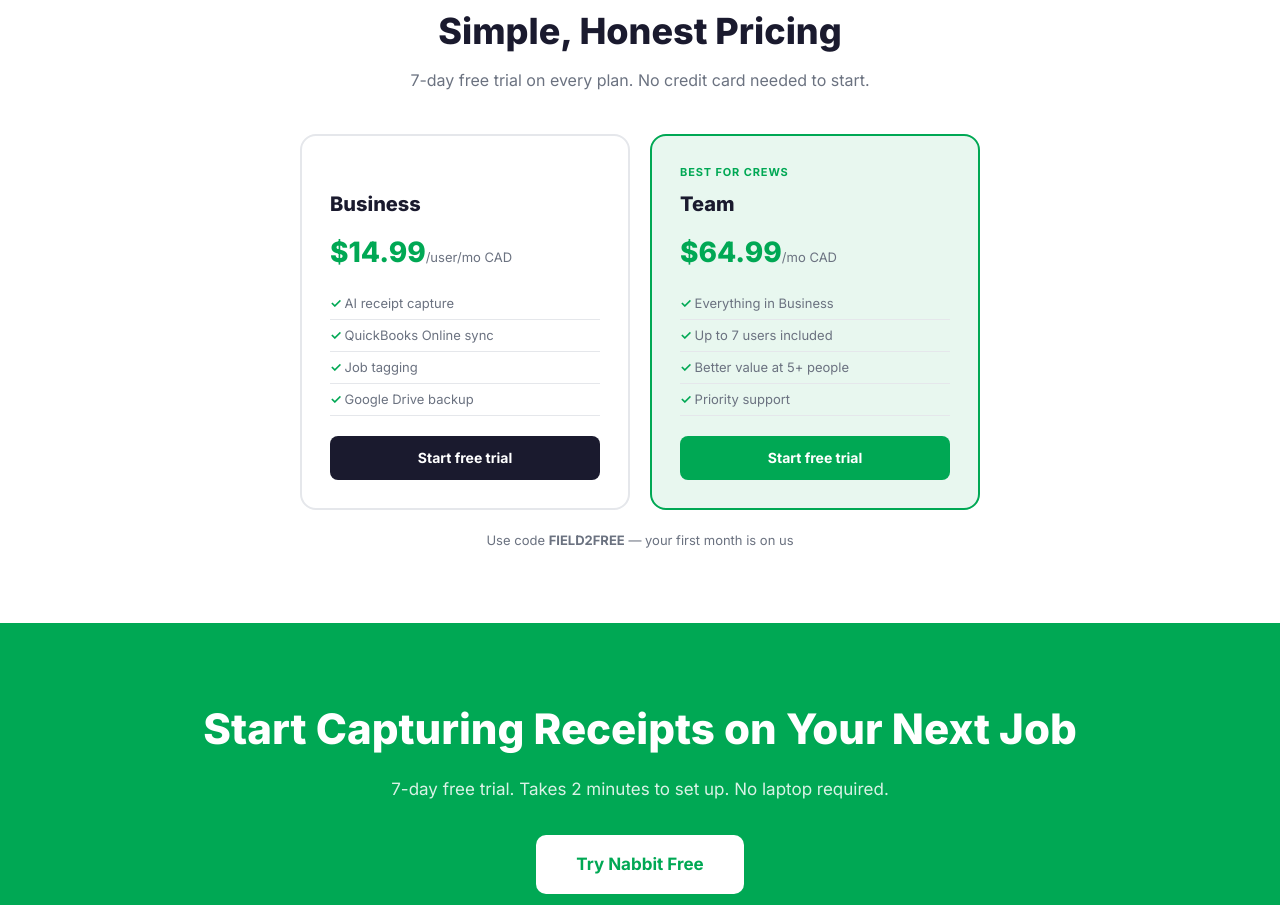
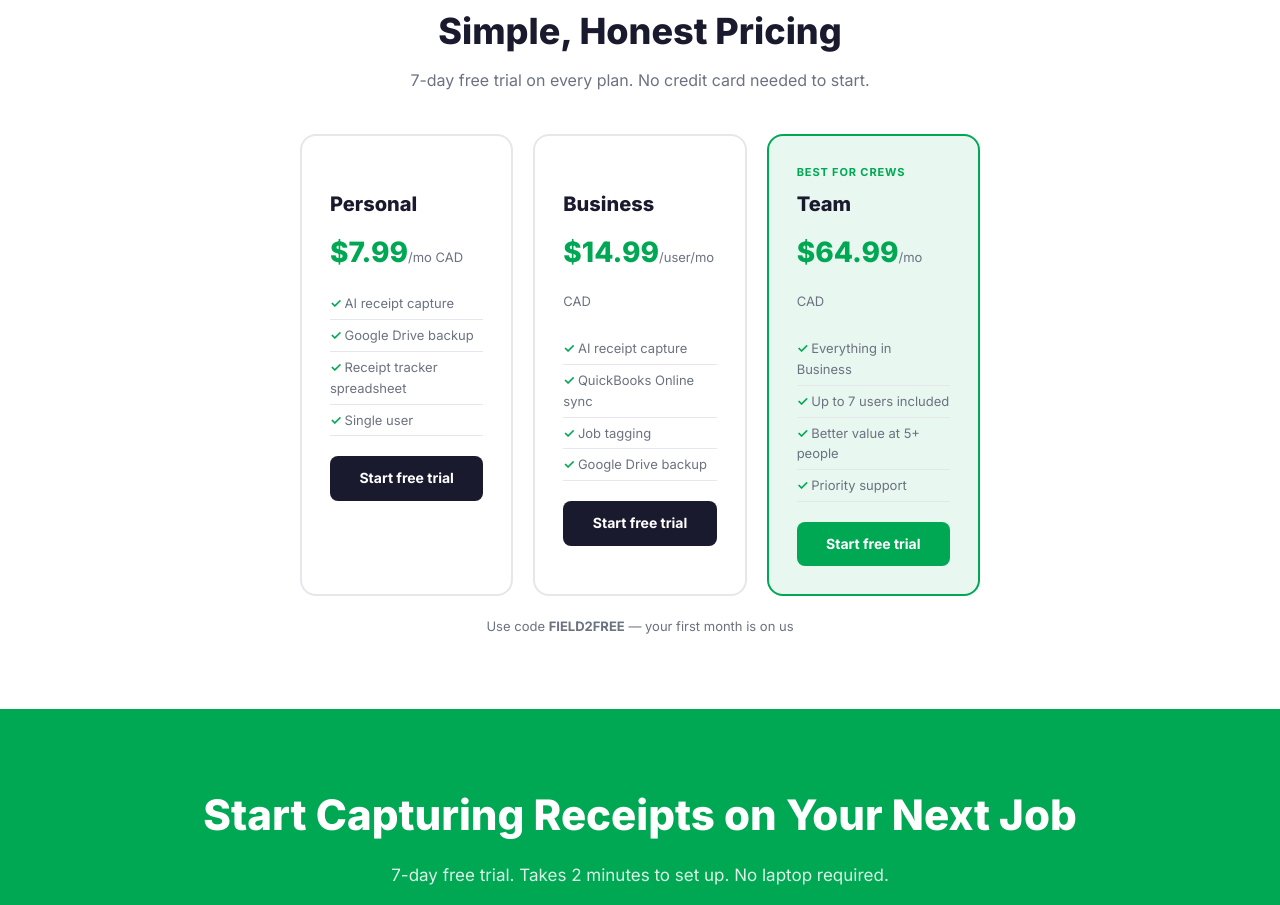
Before and after one commit to bryceanger/nabbit-website, a plain HTML site: page contractors.html in a window 1280 px wide. Shown: the part 2598-3503 px from the top of the page. Drawn offline with Linux system fonts and the light colour scheme.

Commit message:
feat: add Personal plan to contractors pricing section

```diff
--- a/contractors.html
+++ b/contractors.html
@@ -69,7 +69,7 @@
   .pricing-section { padding: 72px 40px; max-width: 760px; margin: 0 auto; text-align: center; }
   .pricing-section h2 { font-size: clamp(24px, 3vw, 36px); font-weight: 800; margin-bottom: 8px; }
   .pricing-section p.lead { font-size: 16px; color: var(--muted); margin-bottom: 40px; }
-  .plans { display: grid; grid-template-columns: 1fr 1fr; gap: 20px; }
+  .plans { display: grid; grid-template-columns: 1fr 1fr 1fr; gap: 20px; }
   .plan { border: 2px solid var(--border); border-radius: 16px; padding: 28px; text-align: left; }
   .plan.featured { border-color: var(--green); background: var(--green-light); }
   .plan-badge { font-size: 11px; font-weight: 700; text-transform: uppercase; letter-spacing: 0.08em; color: var(--green); margin-bottom: 6px; min-height: 16px; }
@@ -102,7 +102,7 @@
     .steps-grid::before { display: none; }
     .step-num { margin: 0 0 12px; }
     .step { text-align: left; display: flex; gap: 16px; align-items: flex-start; }
-    .benefits-grid { grid-template-columns: 1fr 1fr; }
+    .benefits-grid { grid-template-columns: 1fr 1fr 1fr; }
     .plans { grid-template-columns: 1fr; }
   }
 </style>
@@ -212,6 +212,18 @@
   <div class="plans">
     <div class="plan">
       <div class="plan-badge">&nbsp;</div>
+      <h3>Personal</h3>
+      <div class="price">$7.99<span>/mo CAD</span></div>
+      <ul>
+        <li>AI receipt capture</li>
+        <li>Google Drive backup</li>
+        <li>Receipt tracker spreadsheet</li>
+        <li>Single user</li>
+      </ul>
+      <a href="https://app.nabbit.ca/signup?ref=FIELD2FREE">Start free trial</a>
+    </div>
+    <div class="plan">
+      <div class="plan-badge">&nbsp;</div>
       <h3>Business</h3>
       <div class="price">$14.99<span>/user/mo CAD</span></div>
       <ul>
```
